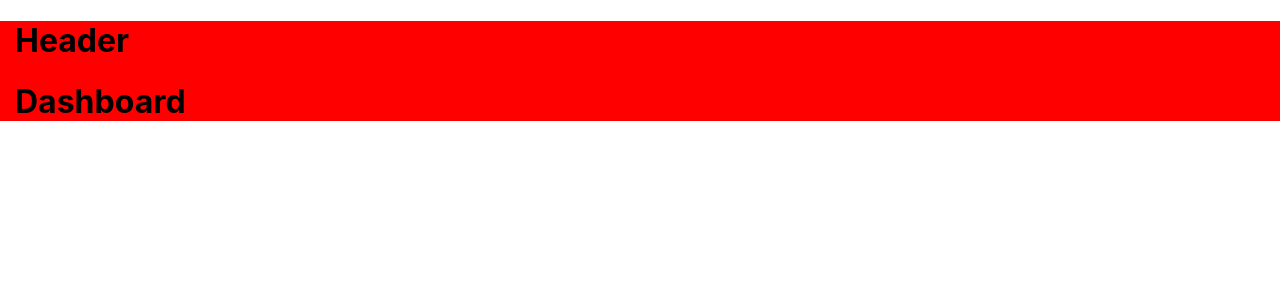
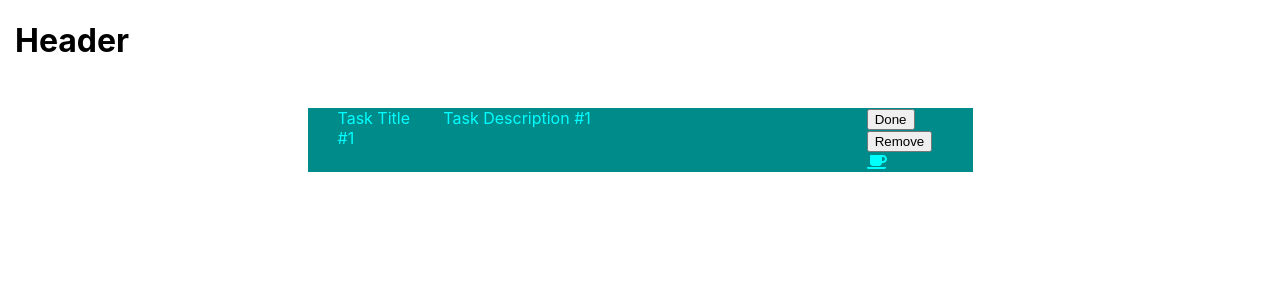
Before and after one commit to DarkRaven987/15_todo, a React (Create React App) app: page / in a window 1280 px wide. Shown: the top 300 px of the page. Built offline with nearby package versions, Linux system fonts and the light colour scheme.

Commit message:
Done Task_Elem

```diff
--- a/src/App.js
+++ b/src/App.js
@@ -5,9 +5,11 @@ import Dashboard from './components/Dashboard';
 class App extends Component {
   render() {
     return (
-      <div className="container-fluid" style={{backgroundColor: 'red'}}>
+      <div className="container-fluid">
           <Header/>
-          <Dashboard/>
+          <div className='container'>
+              <Dashboard/>
+          </div>
       </div>
     );
   }
--- a/src/components/Dashboard/index.js
+++ b/src/components/Dashboard/index.js
@@ -1,10 +1,29 @@
 import React from 'react';
+import './style.css';
+import { FontAwesomeIcon } from '@fortawesome/react-fontawesome'
+import { faCoffee } from '@fortawesome/free-solid-svg-icons'
 
 class Dashboard extends React.Component {
     render(){
         return(
-            <div>
-                <h1>Dashboard</h1>
+            <div className="row my-5">
+                <div className="container">
+                    <div className="row flex-column align-items-center">
+                        <div className="TaskElement col-12 col-md-8 col-lg-7 d-flex">
+                            <div className="TaskTitle col-2">
+                                Task Title #1
+                            </div>
+                            <div className="TaskDesc col-8">
+                                Task Description #1
+                            </div>
+                            <div className="TaskControls col-2">
+                                <button>Done</button>
+                                <button>Remove</button>
+                                <FontAwesomeIcon icon={faCoffee}/>
+                            </div>
+                        </div>
+                    </div>
+                </div>
             </div>
         );
     }
--- a/src/components/Dashboard/style.css
+++ b/src/components/Dashboard/style.css
@@ -0,0 +1,4 @@
+.TaskElement{
+    background-color: darkcyan;
+    color: aqua;
+}
--- a/src/index.js
+++ b/src/index.js
@@ -4,4 +4,5 @@ import './index.css';
 import App from './App';
 import 'bootstrap/dist/css/bootstrap-grid.min.css';
 
+
 ReactDOM.render(<App />, document.getElementById('root'));
```
